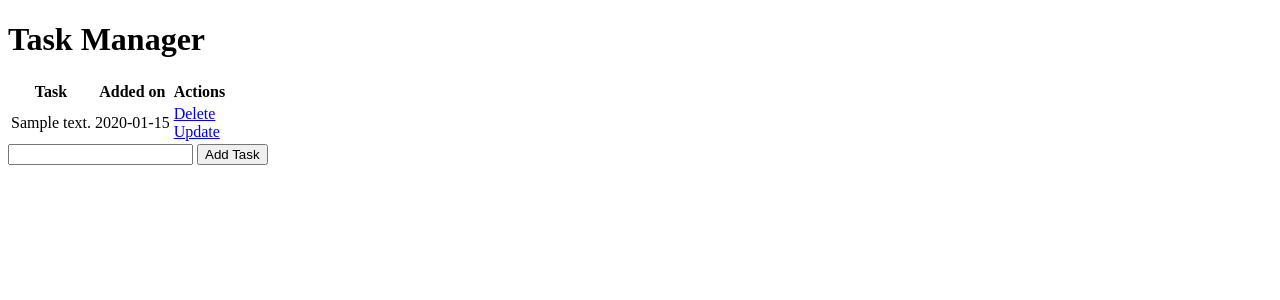
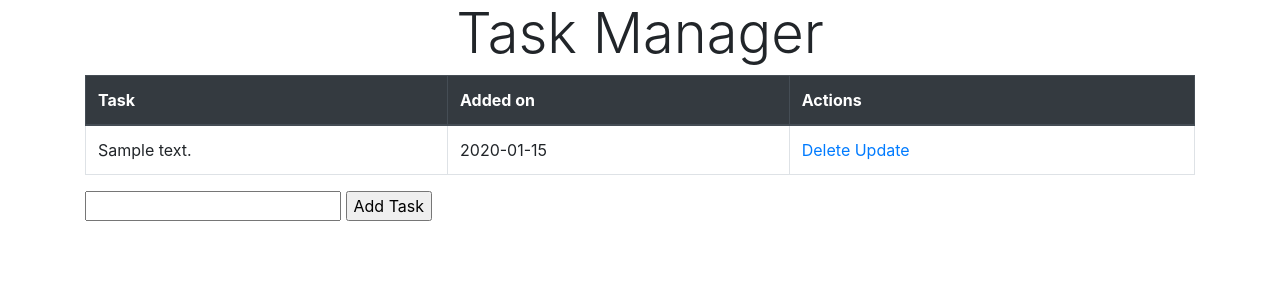
Before and after one commit to Ruithlzz09/taskReminder, a Flask app: page / in a window 1280 px wide. Shown: the top 300 px of the page. Run offline with Flask 2, Linux system fonts and the light colour scheme; tables that the repository leaves empty hold one stand-in row (values such as "Sample post"); some libraries are stand-ins or nearby versions.

Commit message:
Refactored templates: index.html,base.html and styled the pages

```diff
--- a/src/templates/base.html
+++ b/src/templates/base.html
@@ -8,22 +8,15 @@
     <meta name="viewport" content="width=device-width, initial-scale=1">
 
     <!--Bootstap4 StyleSheet and Font Awesome Icon CDN links-->
-    <script src="https://kit.fontawesome.com/3c0f2e6521.js" crossorigin="anonymous"></script>
-    <link rel="stylesheet" href="./static/css/main.css">
+    <link rel="stylesheet" href="https://stackpath.bootstrapcdn.com/bootstrap/4.4.1/css/bootstrap.min.css">
     {% block head %}{% endblock %}
 </head>
 
 <body>
-    {% block body %}{% endblock %}
-    <script src="https://code.jquery.com/jquery-3.4.1.slim.min.js"
-        integrity="sha384-J6qa4849blE2+poT4WnyKhv5vZF5SrPo0iEjwBvKU7imGFAV0wwj1yYfoRSJoZ+n" crossorigin="anonymous">
-    </script>
-    <script src="https://cdn.jsdelivr.net/npm/popper.js@1.16.0/dist/umd/popper.min.js"
-        integrity="sha384-Q6E9RHvbIyZFJoft+2mJbHaEWldlvI9IOYy5n3zV9zzTtmI3UksdQRVvoxMfooAo" crossorigin="anonymous">
-    </script>
-    <script src="https://stackpath.bootstrapcdn.com/bootstrap/4.4.1/js/bootstrap.min.js"
-        integrity="sha384-wfSDF2E50Y2D1uUdj0O3uMBJnjuUD4Ih7YwaYd1iqfktj0Uod8GCExl3Og8ifwB6" crossorigin="anonymous">
-    </script>
+{% block body %}{% endblock %}
+    <script src="https://code.jquery.com/jquery-3.4.1.slim.min.js"></script>
+    <script src="https://cdn.jsdelivr.net/npm/popper.js@1.16.0/dist/umd/popper.min.js"></script>
+    <script src="https://stackpath.bootstrapcdn.com/bootstrap/4.4.1/js/bootstrap.min.js"></script>
 </body>
 
 </html>
--- a/src/templates/index.html
+++ b/src/templates/index.html
@@ -6,27 +6,33 @@
 
 
 {% block body %}
+<main class="container">
     <div class="content">
-    <h1>Task Manager</h1>
+        <h1 class="display-4 text-center">Task Manager</h1>
         {% if tasks|length <1%}
-    <h2>There are no Task to Show </h2>
+        <h2 class="text-muted text-center">There are no Task to Show </h2>
         {% else%}
-    <table>
+        <table class="table table-bordered table-hover">
+            <thead class="thead-dark">
             <tr>
                 <th>Task</th>
                 <th>Added on</th>
                 <th>Actions</th>
             </tr>
+            </thead>
+
+            <tbody>
             {% for task in tasks %}
             <tr>
                 <td>{{ task.content}}</td>
                 <td>{{ task.date_created.date()  }}</td>
                 <td>
-                <a href="/delete/{{task.id}}">Delete</a><br>
+                    <a href="/delete/{{task.id}}">Delete</a>
                     <a href="/update/{{task.id}}">Update</a>
                 </td>
             </tr>
             {% endfor %}
+            </tbody>
         </table>
         {% endif%}
         <form action="/" method="POST">
@@ -34,5 +40,6 @@
             <input type="submit" value="Add Task">
         </form>
     </div>
+</main>
 
 {% endblock %}
```
Lines whose indentation alone changed are shown as unchanged.
